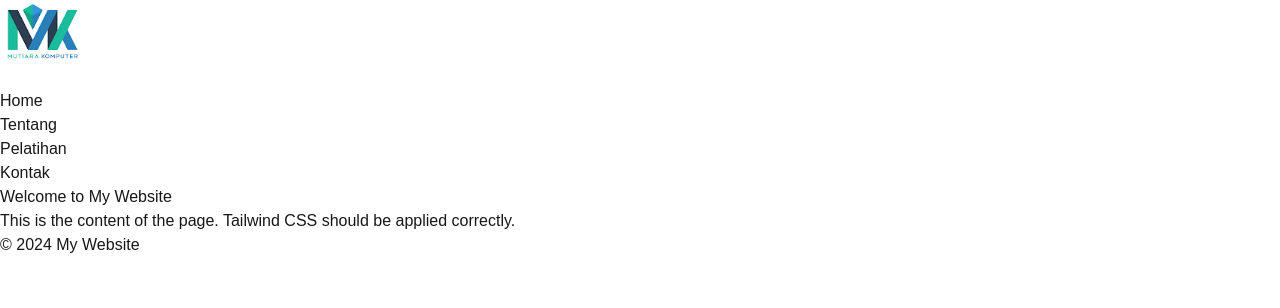
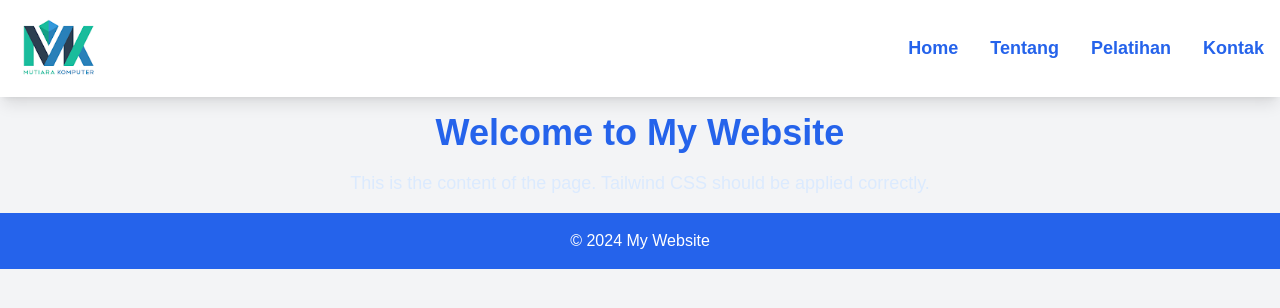
Before and after one commit to andikadeniardi/muticom_depok, a Next.js app: page / in a window 1280 px wide. Shown: the top 308 px of the page. Built offline with nearby package versions, Linux system fonts and the light colour scheme.

Commit message:
feat: update tailwind.config.js

```diff
--- /dev/null
+++ b/tailwind.config.js
@@ -0,0 +1,13 @@
+module.exports = {
+  content: [
+    "./pages/**/*.{js,ts,jsx,tsx}", // Pastikan ini sudah ada
+    "./components/**/*.{js,ts,jsx,tsx}",
+    "./src/pages/**/*.{js,ts,jsx,tsx,mdx}",
+    "./src/components/**/*.{js,ts,jsx,tsx,mdx}",
+    "./src/app/**/*.{js,ts,jsx,tsx,mdx}",
+  ],
+  theme: {
+    extend: {},
+  },
+  plugins: [],
+};
```
